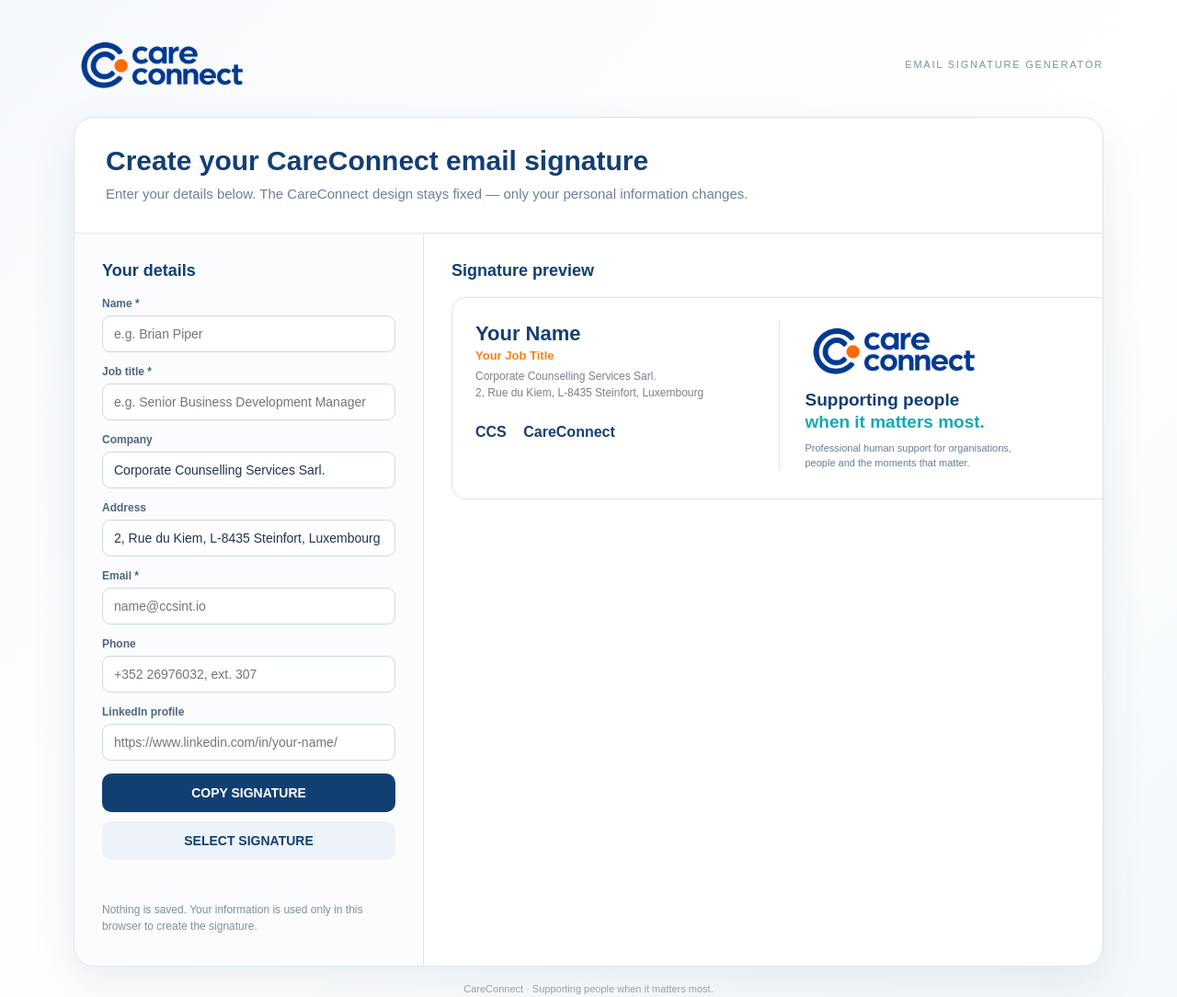
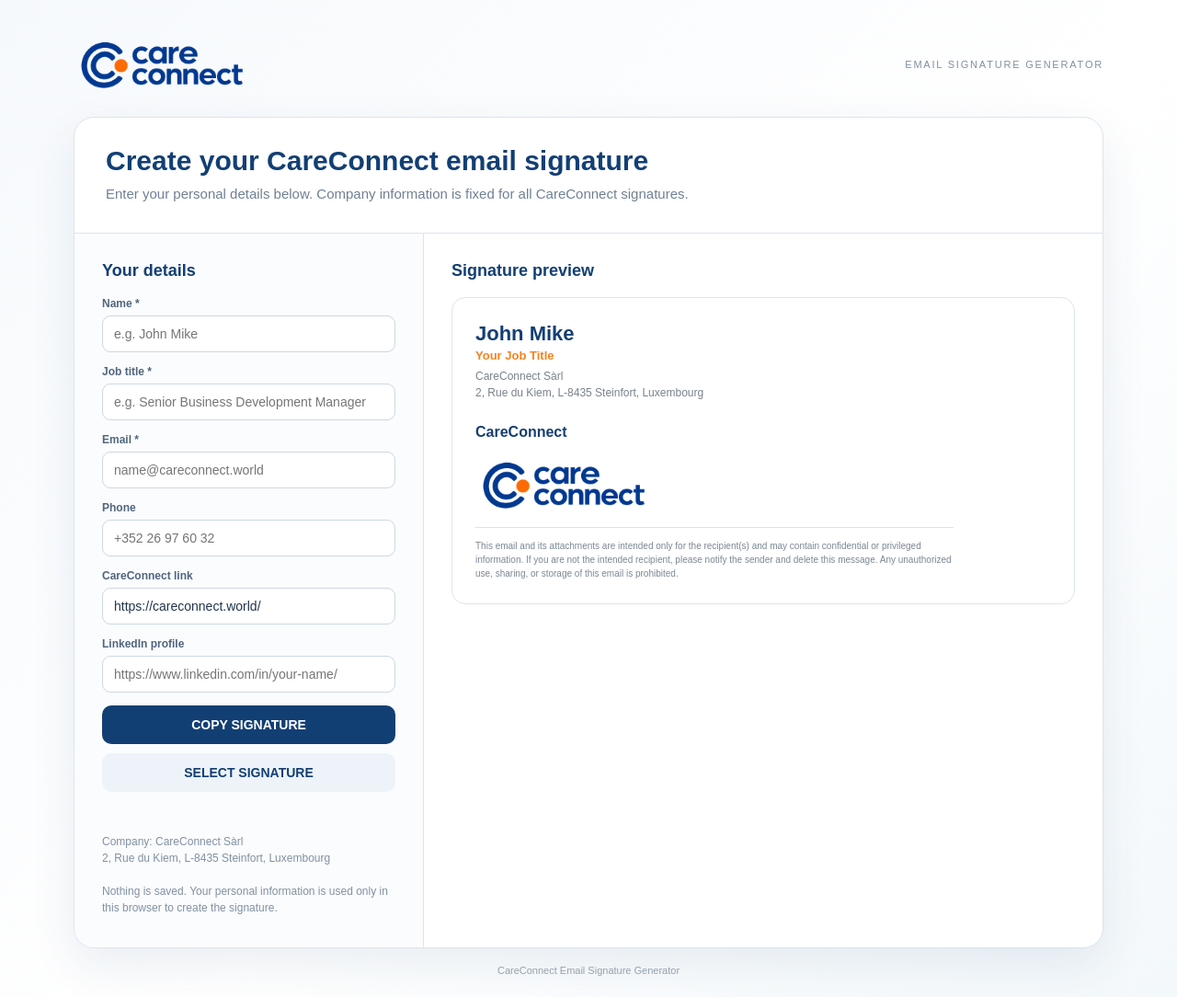
Before and after one commit to AvalonGad/careconnect-signatures, a plain HTML site: page index.html in a window 1280 px wide. Shown: the top 1084 px of the page at 92% size. Drawn offline with Linux system fonts and the light colour scheme.

Commit message:
Add files via upload

```diff
--- a/index.html
+++ b/index.html
@@ -40,25 +40,24 @@ button{border:0;border-radius:10px;padding:13px 18px;font-size:14px;font-weight:
 <div class="card">
 <div class="hero">
   <h1>Create your CareConnect email signature</h1>
-<p>Enter your details below. The CareConnect design stays fixed — only your personal information changes.</p>
+  <p>Enter your personal details below. Company information is fixed for all CareConnect signatures.</p>
 </div>
 
 <div class="grid">
 <section class="form">
   <h2>Your details</h2>
 
-<div class="field"><label for="name">Name *</label><input id="name" placeholder="e.g. Brian Piper" autocomplete="name"></div>
+  <div class="field"><label for="name">Name *</label><input id="name" placeholder="e.g. John Mike" autocomplete="name"></div>
   <div class="field"><label for="title">Job title *</label><input id="title" placeholder="e.g. Senior Business Development Manager"></div>
-<div class="field"><label for="company">Company</label><input id="company" value="Corporate Counselling Services Sarl."></div>
-<div class="field"><label for="address">Address</label><input id="address" value="2, Rue du Kiem, L-8435 Steinfort, Luxembourg"></div>
-<div class="field"><label for="email">Email *</label><input id="email" type="email" placeholder="name@ccsint.io" autocomplete="email"></div>
-<div class="field"><label for="phone">Phone</label><input id="phone" placeholder="+352 26976032, ext. 307" autocomplete="tel"></div>
+  <div class="field"><label for="email">Email *</label><input id="email" type="email" placeholder="name@careconnect.world" autocomplete="email"></div>
+  <div class="field"><label for="phone">Phone</label><input id="phone" placeholder="+352 26 97 60 32" autocomplete="tel"></div>
+  <div class="field"><label for="careconnect">CareConnect link</label><input id="careconnect" type="url" value="https://careconnect.world/" placeholder="https://careconnect.world/"></div>
   <div class="field"><label for="linkedin">LinkedIn profile</label><input id="linkedin" type="url" placeholder="https://www.linkedin.com/in/your-name/"></div>
 
   <button class="primary" id="copy">COPY SIGNATURE</button>
   <button class="secondary" id="select">SELECT SIGNATURE</button>
   <div class="status" id="status"></div>
-<div class="help">Nothing is saved. Your information is used only in this browser to create the signature.</div>
+  <div class="help">Company: CareConnect Sàrl<br>2, Rue du Kiem, L-8435 Steinfort, Luxembourg<br><br>Nothing is saved. Your personal information is used only in this browser to create the signature.</div>
 </section>
 
 <section class="previewArea">
@@ -67,51 +66,55 @@ button{border:0;border-radius:10px;padding:13px 18px;font-size:14px;font-weight:
 </section>
 </div>
 </div>
-<div class="footer">CareConnect · Supporting people when it matters most.</div>
+<div class="footer">CareConnect Email Signature Generator</div>
 </div></div>
 
 <script>
 const $=id=>document.getElementById(id);
-const fields=['name','title','company','address','email','phone','linkedin'];
+const fields=['name','title','email','phone','careconnect','linkedin'];
 const esc=v=>String(v||'').replace(/[&<>"']/g,m=>({'&':'&amp;','<':'&lt;','>':'&gt;','"':'&quot;',"'":'&#39;'}[m]));
 const cleanUrl=v=>{v=(v||'').trim();if(!v)return'';return /^https?:\/\//i.test(v)?v:'https://'+v};
 
 function makeSignature(){
   const name=$('name').value.trim(), title=$('title').value.trim();
- const company=$('company').value.trim(), address=$('address').value.trim();
- const email=$('email').value.trim(), phone=$('phone').value.trim(), linkedin=cleanUrl($('linkedin').value);
+  const email=$('email').value.trim(), phone=$('phone').value.trim();
+  const careconnect=cleanUrl($('careconnect').value);
+  const linkedin=cleanUrl($('linkedin').value);
   const logo=new URL('assets/careconnect-logo.png',location.href).href;
+
   const emailLine=email?`<div style="font-size:13px;line-height:21px;"><a href="mailto:${esc(email)}" style="color:#244b76;text-decoration:none;">Email: ${esc(email)}</a></div>`:'';
   const phoneLine=phone?`<div style="font-size:13px;line-height:21px;"><a href="tel:${esc(phone.replace(/[^+\d]/g,''))}" style="color:#244b76;text-decoration:none;">Phone: ${esc(phone)}</a></div>`:'';
+  const cc=careconnect?`<a href="${esc(careconnect)}" style="color:#173f72;text-decoration:none;font-weight:700;margin-right:14px;">CareConnect</a>`:'';
   const li=linkedin?`<a href="${esc(linkedin)}" style="color:#173f72;text-decoration:none;font-weight:700;">LinkedIn</a>`:'';
- const html=`<table cellpadding="0" cellspacing="0" border="0" style="border-collapse:collapse;font-family:Arial,Helvetica,sans-serif;color:#173f72;width:700px;">
+
+  const html=`<table cellpadding="0" cellspacing="0" border="0" style="border-collapse:collapse;font-family:Arial,Helvetica,sans-serif;color:#173f72;width:520px;">
 <tr>
-<td style="vertical-align:top;padding:0 25px 0 0;width:330px;border-right:1px solid #dbe3ec;">
-<div style="font-size:22px;line-height:28px;font-weight:700;color:#143f73;">${esc(name)||'Your Name'}</div>
+<td style="vertical-align:top;">
+  <div style="font-size:22px;line-height:28px;font-weight:700;color:#143f73;">${esc(name)||'John Mike'}</div>
   <div style="font-size:13px;line-height:20px;font-weight:600;color:#f58220;">${esc(title)||'Your Job Title'}</div>
-<div style="font-size:12px;line-height:18px;color:#78818c;margin-top:3px;">${esc(company)}</div>
-<div style="font-size:12px;line-height:18px;color:#78818c;">${esc(address)}</div>
+  <div style="font-size:12px;line-height:18px;color:#78818c;margin-top:3px;">CareConnect Sàrl</div>
+  <div style="font-size:12px;line-height:18px;color:#78818c;">2, Rue du Kiem, L-8435 Steinfort, Luxembourg</div>
   <div style="height:13px;line-height:13px;">&nbsp;</div>
   ${emailLine}${phoneLine}
   <div style="height:12px;line-height:12px;">&nbsp;</div>
-<div>
-<a href="https://ccsint.com/" style="color:#173f72;text-decoration:none;font-weight:700;margin-right:14px;">CCS</a>
-<a href="https://careconnect.world/" style="color:#173f72;text-decoration:none;font-weight:700;margin-right:14px;">CareConnect</a>
-${li}
+  <div>${cc}${li}</div>
+  <div style="height:16px;line-height:16px;">&nbsp;</div>
+  <a href="${esc(careconnect)||'https://careconnect.world/'}" style="text-decoration:none;">
+    <img src="${esc(logo)}" width="190" alt="CareConnect" style="display:block;border:0;outline:none;text-decoration:none;">
+  </a>
+  <div style="height:15px;line-height:15px;">&nbsp;</div>
+  <div style="font-size:10px;line-height:15px;color:#7b8794;border-top:1px solid #dbe3ec;padding-top:12px;">
+    This email and its attachments are intended only for the recipient(s) and may contain confidential or privileged information.
+    If you are not the intended recipient, please notify the sender and delete this message.
+    Any unauthorized use, sharing, or storage of this email is prohibited.
   </div>
 </td>
-<td style="vertical-align:middle;padding:0 0 0 28px;">
-<a href="https://careconnect.world/" style="text-decoration:none;">
-<img src="${esc(logo)}" width="190" alt="CareConnect" style="display:block;border:0;outline:none;text-decoration:none;">
-</a>
-<div style="height:11px;line-height:11px;">&nbsp;</div>
-<div style="font-size:19px;line-height:24px;font-weight:700;color:#143f73;">Supporting people<br><span style="color:#12a8ba;">when it matters most.</span></div>
-<div style="height:8px;line-height:8px;">&nbsp;</div>
-<div style="font-size:11px;line-height:16px;color:#687d98;">Professional human support for organisations,<br>people and the moments that matter.</div>
-</td></tr></table>`;
+</tr>
+</table>`;
   $('preview').innerHTML=html;
   return html;
 }
+
 fields.forEach(id=>$(id).addEventListener('input',makeSignature));
 makeSignature();
 
@@ -131,9 +134,7 @@ $('copy').onclick=async()=>{
         'text/plain':new Blob([$('preview').innerText],{type:'text/plain'})
       })]);
       $('status').textContent='✓ Signature copied — paste it into Outlook, Gmail or your email client.';
-   }else{
-     selectSignature();
-   }
+    }else{selectSignature();}
   }catch(e){selectSignature();}
 };
 </script>
```
Also changed, not shown: README.txt. Lines whose indentation alone changed are shown as unchanged.
